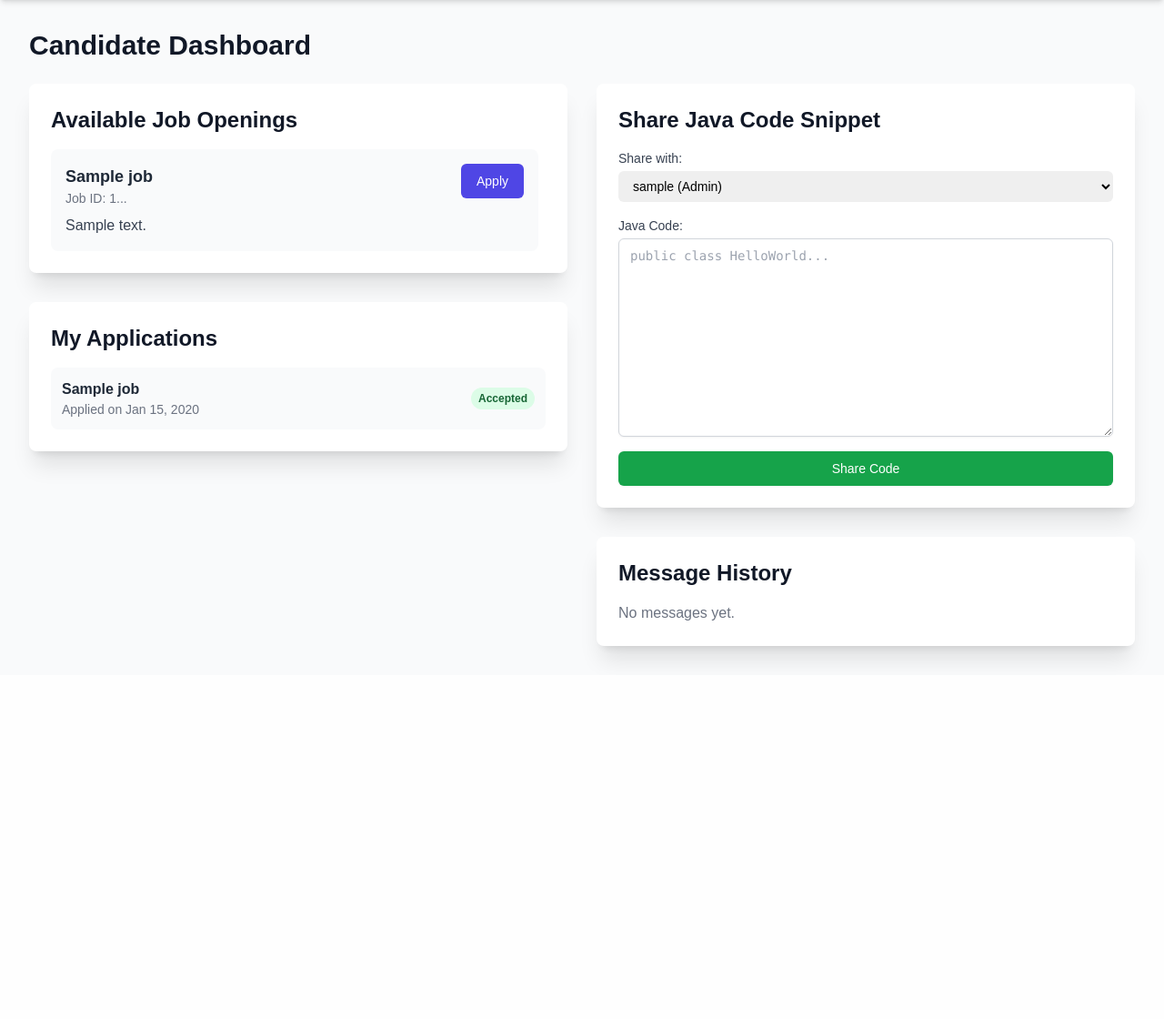
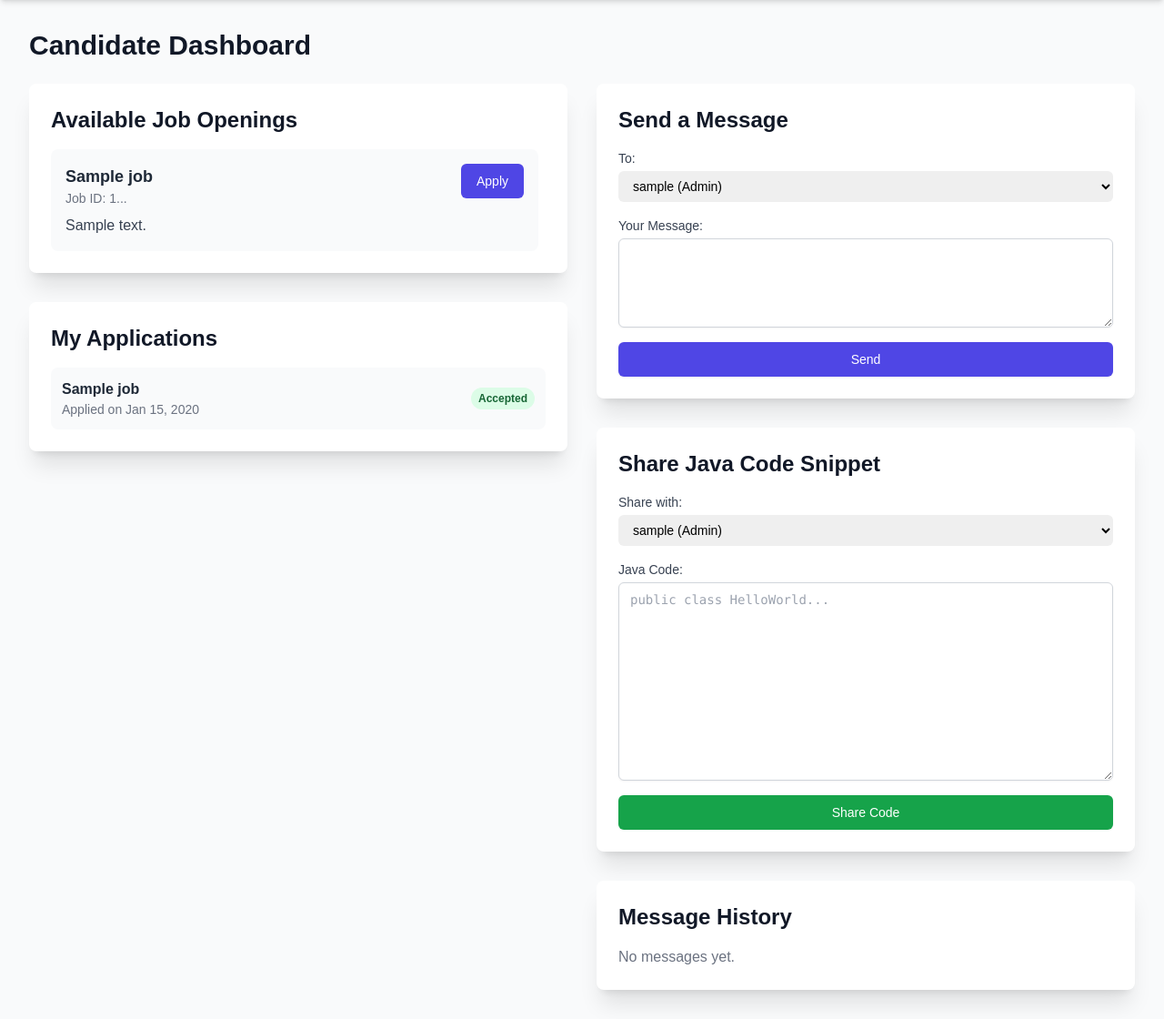
Before and after one commit to angrygabbar/CodeRangers, a Python web app: template templates/candidate_dashboard.html in a window 1280 px wide. Shown: the part 64-1184 px from the top of the page at 91% size. Before the commit the page ends 795 px from the top, so only its background shows below. Run offline with Jinja, Linux system fonts and the light colour scheme; the template is opened without the code that fills it: most values are stand-ins (such as "Sample title", 1, 10 or a date in 2020); some libraries are stand-ins or nearby versions.

Commit message:
candidate dashboard messaging feature update

```diff
--- a/templates/candidate_dashboard.html
+++ b/templates/candidate_dashboard.html
@@ -54,7 +54,26 @@
 
     <!-- Right Column: Communication Tools -->
     <div class="space-y-8">
+        <!-- Send Message Form -->
         <div class="bg-white dark:bg-gray-800/50 rounded-lg shadow-xl p-6 animate-dynamic" style="animation-delay: 0.1s;">
+            <h2 class="text-2xl font-bold text-gray-900 dark:text-white mb-4">Send a Message</h2>
+            <form action="{{ url_for('send_message') }}" method="POST" class="space-y-4">
+                <div>
+                    <label for="recipient" class="block text-sm font-medium text-gray-700 dark:text-gray-300">To:</label>
+                    <select name="recipient_id" class="mt-1 block w-full pl-3 pr-10 py-2 text-base border-gray-300 focus:outline-none focus:ring-2 focus:ring-indigo-500 focus:border-indigo-500 sm:text-sm rounded-md dark:bg-gray-700 dark:border-gray-600 dark:text-white transition">
+                        {% for user in messageable_users %}
+                            <option value="{{ user.id }}">{{ user.username }} ({{ user.role.title() }})</option>
+                        {% endfor %}
+                    </select>
+                </div>
+                <div>
+                    <label for="body" class="block text-sm font-medium text-gray-700 dark:text-gray-300">Your Message:</label>
+                    <textarea name="body" rows="4" class="mt-1 appearance-none block w-full px-3 py-2 border border-gray-300 rounded-md shadow-sm placeholder-gray-400 focus:outline-none focus:ring-2 focus:ring-indigo-500 focus:border-indigo-500 sm:text-sm dark:bg-gray-700 dark:border-gray-600 dark:text-white transition"></textarea>
+                </div>
+                <button type="submit" class="w-full flex justify-center py-2 px-4 border border-transparent rounded-md shadow-sm text-sm font-medium text-white bg-indigo-600 hover:bg-indigo-700 focus:outline-none focus:ring-2 focus:ring-offset-2 focus:ring-indigo-500 transition-all duration-300 transform hover:scale-105">Send</button>
+            </form>
+        </div>
+        <div class="bg-white dark:bg-gray-800/50 rounded-lg shadow-xl p-6 animate-dynamic" style="animation-delay: 0.2s;">
             <h2 class="text-2xl font-bold text-gray-900 dark:text-white mb-4">Share Java Code Snippet</h2>
             <form action="{{ url_for('share_code') }}" method="POST" class="space-y-4">
                 <div>
```
